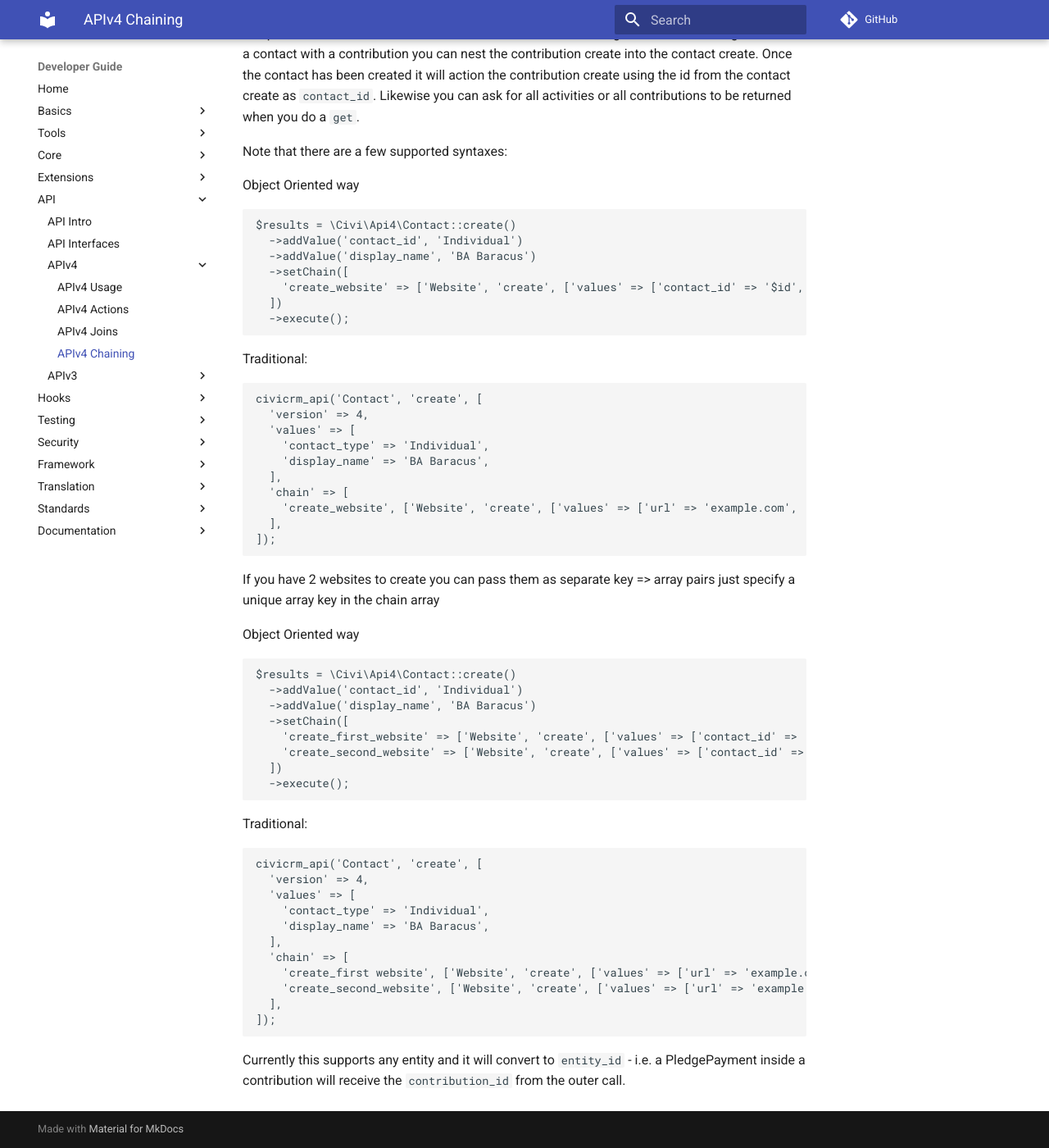
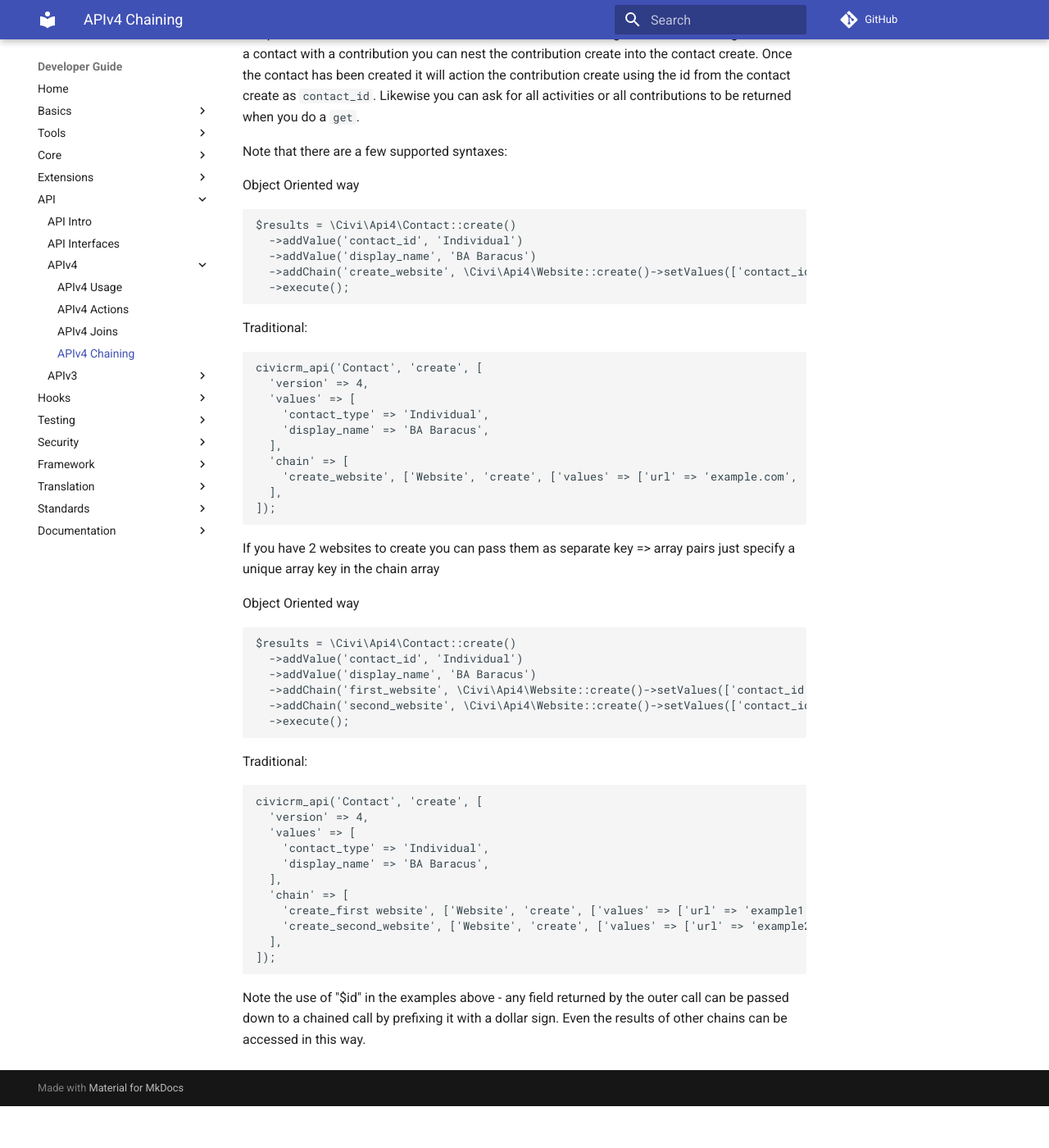
Before and after one commit to civicrm/civicrm-dev-docs, an MkDocs documentation site: the page built from docs/api/v4/chaining.md, in a window 1280 px wide and 1400 px high, scrolled down 152 px. Shown: the whole window at 82% size. Built offline with MkDocs 1.6.1 and Material for MkDocs 9.7.7, drawn with Linux system fonts in a browser that asks for light colours; comment, search, counter and statistics services are not loaded; old or Windows-style settings are respelled for this version of MkDocs; after the commit the page ends 1501 px from its top, so only the background shows below that.

Commit message:
Update chaining.md

````diff
--- a/docs/api/v4/chaining.md
+++ b/docs/api/v4/chaining.md
@@ -10,9 +10,7 @@ Object Oriented way
 $results = \Civi\Api4\Contact::create()
   ->addValue('contact_id', 'Individual')
   ->addValue('display_name', 'BA Baracus')
-  ->setChain([
-    'create_website' => ['Website', 'create', ['values' => ['contact_id' => '$id', 'url' => 'example.com']]],
-  ])
+  ->addChain('create_website', \Civi\Api4\Website::create()->setValues(['contact_id' => '$id', 'url' => 'example.com']))
   ->execute();
 ```
 
@@ -39,10 +37,8 @@ Object Oriented way
 $results = \Civi\Api4\Contact::create()
   ->addValue('contact_id', 'Individual')
   ->addValue('display_name', 'BA Baracus')
-  ->setChain([
-    'create_first_website' => ['Website', 'create', ['values' => ['contact_id' => '$id', 'url' => 'example.com']]],
-    'create_second_website' => ['Website', 'create', ['values' => ['contact_id' => '$id', 'url' => 'example.org']]],
-  ])
+  ->addChain('first_website', \Civi\Api4\Website::create()->setValues(['contact_id' => '$id', 'url' => 'example1.com']))
+  ->addChain('second_website', \Civi\Api4\Website::create()->setValues(['contact_id' => '$id', 'url' => 'example2.com']))
   ->execute();
 ```
 
@@ -56,10 +52,10 @@ civicrm_api('Contact', 'create', [
     'display_name' => 'BA Baracus',
   ],
   'chain' => [
-    'create_first website', ['Website', 'create', ['values' => ['url' => 'example.com', 'contact_id' => '$id']]],
-    'create_second_website', ['Website', 'create', ['values' => ['url' => 'example.org', 'contact_id' => '$id']]],
+    'create_first website', ['Website', 'create', ['values' => ['url' => 'example1.com', 'contact_id' => '$id']]],
+    'create_second_website', ['Website', 'create', ['values' => ['url' => 'example2.com', 'contact_id' => '$id']]],
   ],
 ]);
 ```
 
-Currently this supports any entity and it will convert to `entity_id` - i.e. a PledgePayment inside a contribution will receive the `contribution_id` from the outer call.
+Note the use of "$id" in the examples above - any field returned by the outer call can be passed down to a chained call by prefixing it with a dollar sign. Even the results of other chains can be accessed in this way.
````
